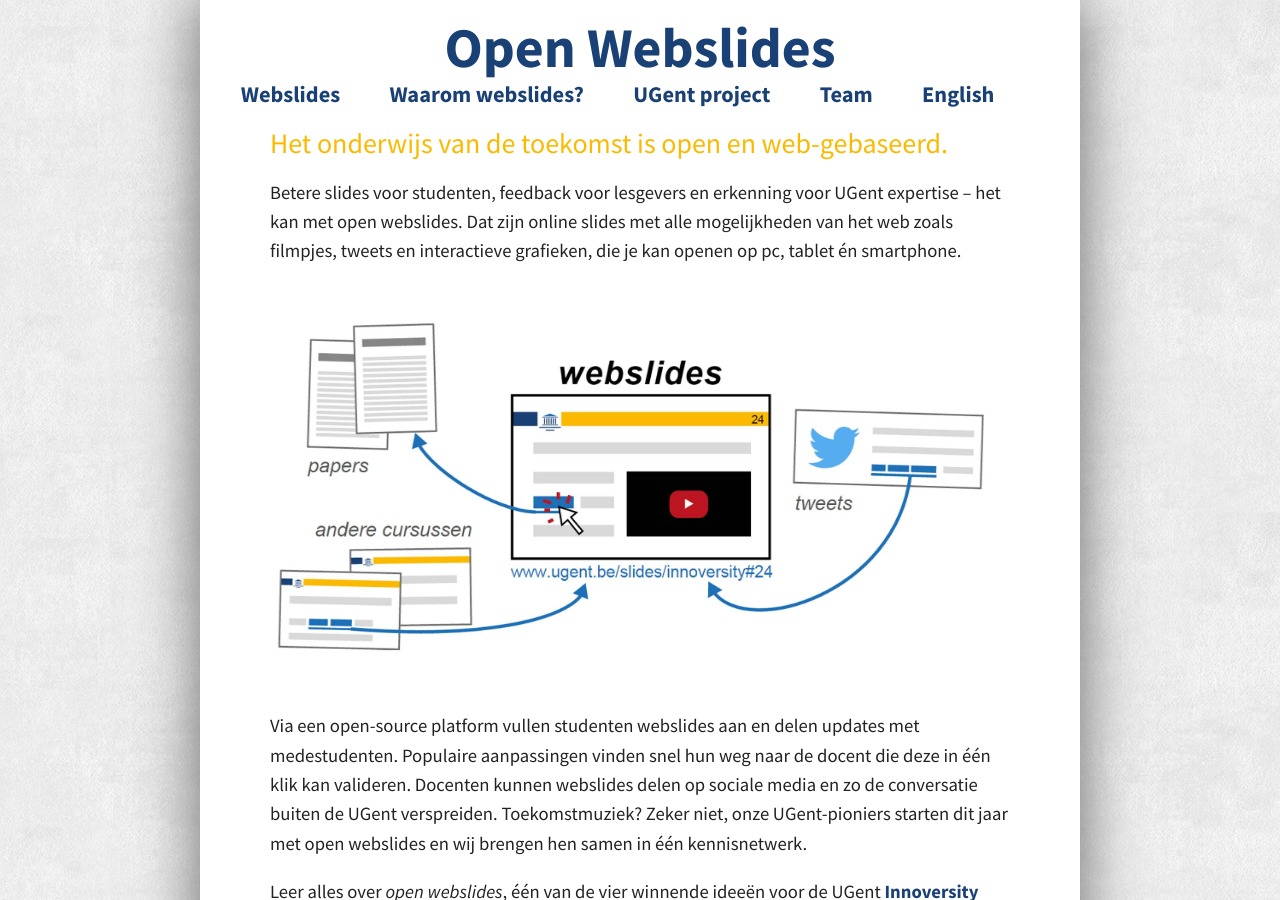
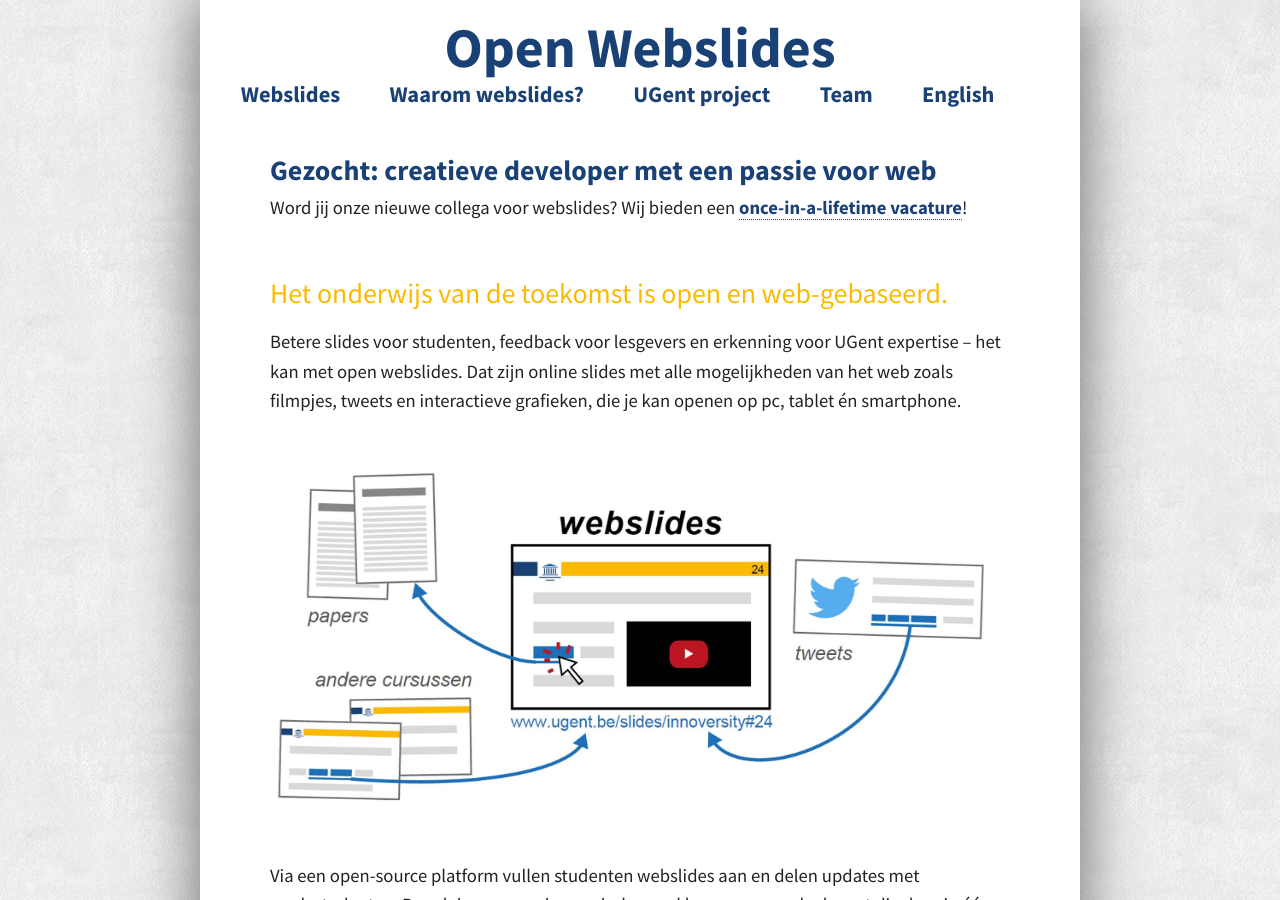
Before and after one commit to OpenWebslides/openwebslides.github.io-old, a Jekyll site: the page built from index.html, in a window 1280 px wide and 900 px high. Built offline with Jekyll 4.4.1, drawn with Linux system fonts in a browser that asks for light colours; comment, search, counter and statistics services are not loaded.

Commit message:
Promote vacancy on homepage.

```diff
--- a/index.html
+++ b/index.html
@@ -3,6 +3,12 @@ layout: default
 ---
 
 <div class="home">
+
+  <h2>Gezocht: creatieve developer met een passie voor web</h2>
+  <p class="person">
+    Word jij onze nieuwe collega voor webslides?
+    Wij bieden een <a href="/vacatures/developer/">once-in-a-lifetime vacature</a>!
+  </p>
 
   <p class="homeh1">
     Het onderwijs van de toekomst is open en web-gebaseerd.
```
